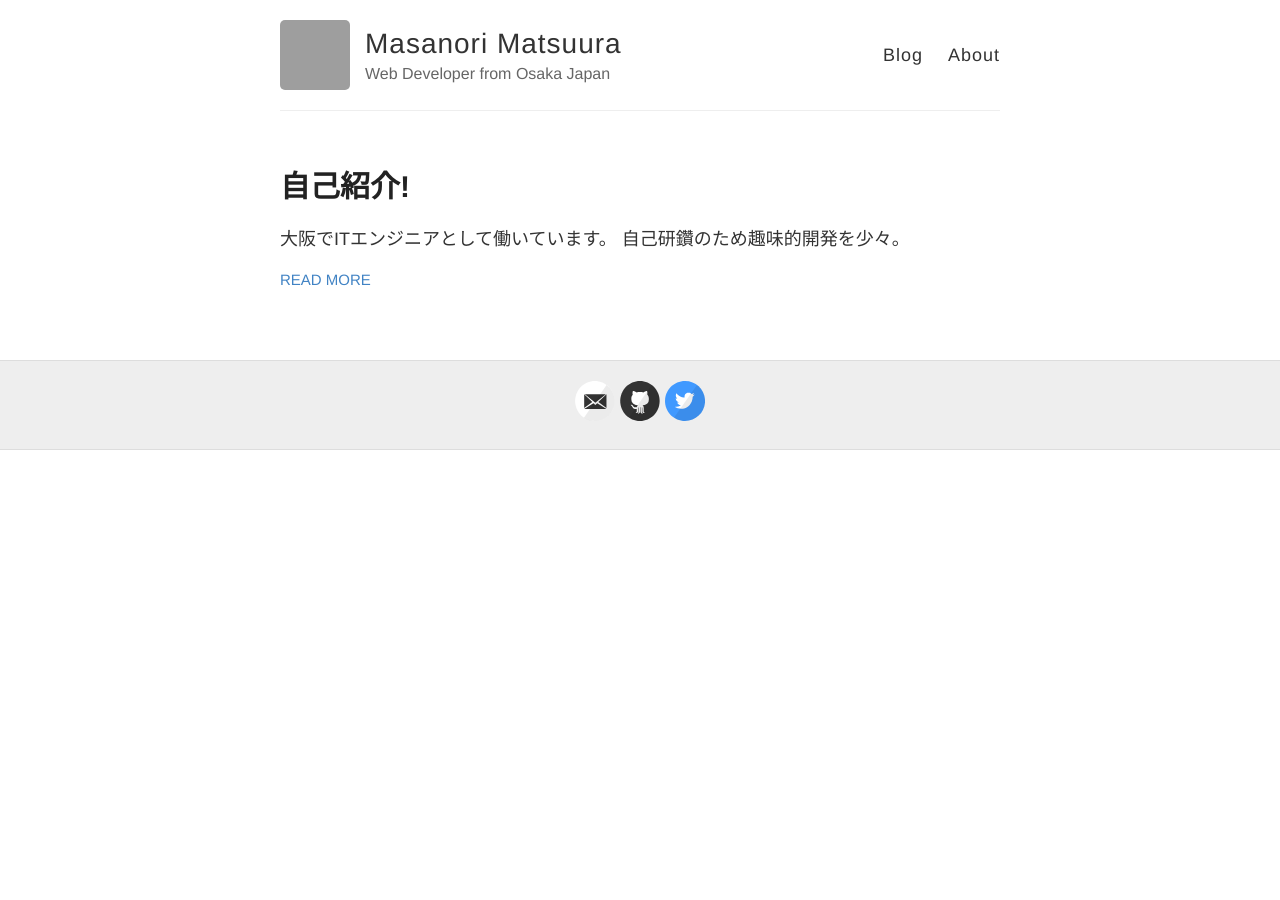
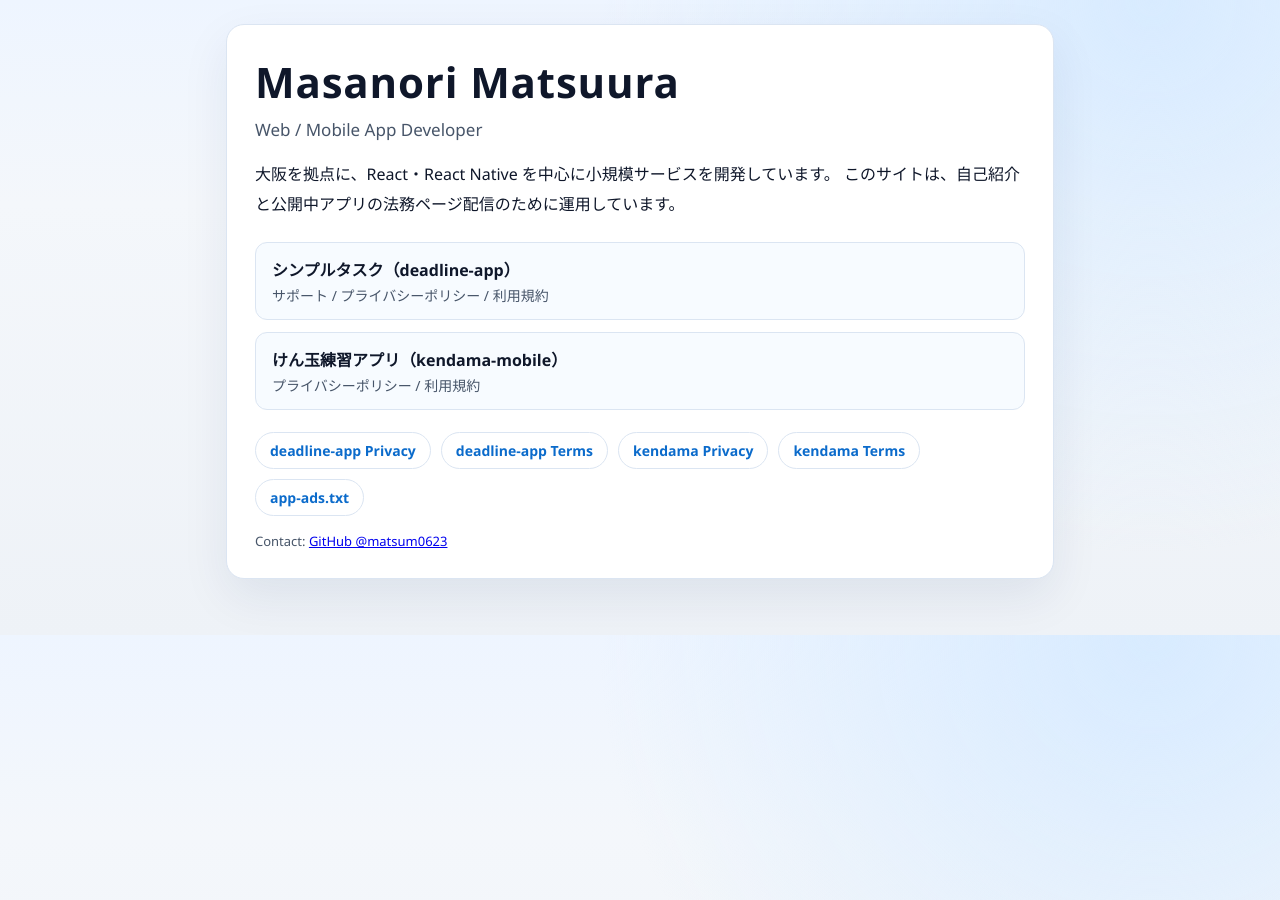
Before and after one commit to matsum0623/matsum0623.github.io, a Jekyll site: the page index.html, which Jekyll copies as it is, in a window 1280 px wide. Built offline with Jekyll 4.4.1, drawn with Linux system fonts in a browser that asks for light colours; grey boxes are pictures that could not be loaded.

Commit message:
refactor: replace Jekyll top with static profile page

```diff
--- a/index.html
+++ b/index.html
@@ -1,18 +1,159 @@
----
-layout: default
----
+<!doctype html>
+<html lang="ja">
+  <head>
+    <meta charset="UTF-8" />
+    <meta name="viewport" content="width=device-width, initial-scale=1.0" />
+    <title>Masanori Matsuura | Profile</title>
+    <meta
+      name="description"
+      content="Masanori Matsuuraの自己紹介ページです。公開中アプリのプライバシーポリシーとサポート情報を掲載しています。"
+    />
+    <style>
+      :root {
+        --bg: #f4f7fb;
+        --surface: #ffffff;
+        --text: #0f172a;
+        --muted: #475569;
+        --line: #dbe5f2;
+        --accent: #0b6bcb;
+      }
 
-<div class="posts">
-  {% for post in site.posts %}
-    <article class="post">
+      * {
+        box-sizing: border-box;
+      }
 
-      <h1><a href="{{ site.baseurl }}{{ post.url }}">{{ post.title }}</a></h1>
+      body {
+        margin: 0;
+        font-family: "Segoe UI", "Hiragino Kaku Gothic ProN", "Yu Gothic", sans-serif;
+        background:
+          radial-gradient(circle at 90% 0%, #d8ebff 0, transparent 42%),
+          linear-gradient(180deg, #eef5ff 0%, var(--bg) 32%, #eef2f7 100%);
+        color: var(--text);
+      }
 
-      <div class="entry">
-        {{ post.excerpt }}
-      </div>
+      .container {
+        max-width: 860px;
+        margin: 0 auto;
+        padding: 24px 16px 56px;
+      }
 
-      <a href="{{ site.baseurl }}{{ post.url }}" class="read-more">Read More</a>
-    </article>
-  {% endfor %}
-</div>
+      .hero {
+        background: var(--surface);
+        border: 1px solid var(--line);
+        border-radius: 18px;
+        padding: 28px;
+        box-shadow: 0 18px 48px rgba(11, 42, 84, 0.08);
+      }
+
+      h1 {
+        margin: 0;
+        font-size: clamp(28px, 5vw, 42px);
+        letter-spacing: 0.02em;
+      }
+
+      .subtitle {
+        margin-top: 8px;
+        font-size: 17px;
+        color: var(--muted);
+      }
+
+      .description {
+        margin-top: 18px;
+        line-height: 1.9;
+      }
+
+      .cards {
+        display: grid;
+        gap: 12px;
+        margin-top: 22px;
+      }
+
+      .card {
+        display: block;
+        text-decoration: none;
+        background: #f7fbff;
+        color: var(--text);
+        border: 1px solid var(--line);
+        border-radius: 12px;
+        padding: 14px 16px;
+      }
+
+      .card:hover {
+        border-color: #aacbf4;
+        background: #eff7ff;
+      }
+
+      .card-title {
+        font-size: 16px;
+        font-weight: 700;
+      }
+
+      .card-text {
+        margin-top: 4px;
+        color: var(--muted);
+        font-size: 14px;
+      }
+
+      .links {
+        margin-top: 22px;
+        display: flex;
+        flex-wrap: wrap;
+        gap: 10px;
+      }
+
+      .pill {
+        border: 1px solid var(--line);
+        border-radius: 999px;
+        padding: 8px 14px;
+        text-decoration: none;
+        color: var(--accent);
+        background: #fff;
+        font-weight: 600;
+        font-size: 14px;
+      }
+
+      .pill:hover {
+        background: #f0f7ff;
+      }
+
+      footer {
+        margin-top: 16px;
+        color: var(--muted);
+        font-size: 13px;
+      }
+    </style>
+  </head>
+  <body>
+    <main class="container">
+      <section class="hero">
+        <h1>Masanori Matsuura</h1>
+        <p class="subtitle">Web / Mobile App Developer</p>
+        <p class="description">
+          大阪を拠点に、React・React Native を中心に小規模サービスを開発しています。
+          このサイトは、自己紹介と公開中アプリの法務ページ配信のために運用しています。
+        </p>
+
+        <div class="cards">
+          <a class="card" href="/deadline-app/">
+            <div class="card-title">シンプルタスク（deadline-app）</div>
+            <div class="card-text">サポート / プライバシーポリシー / 利用規約</div>
+          </a>
+          <a class="card" href="/kendama-mobile/privacy-policy.html">
+            <div class="card-title">けん玉練習アプリ（kendama-mobile）</div>
+            <div class="card-text">プライバシーポリシー / 利用規約</div>
+          </a>
+        </div>
+
+        <div class="links">
+          <a class="pill" href="/deadline-app/privacy-policy.html">deadline-app Privacy</a>
+          <a class="pill" href="/deadline-app/terms-of-service.html">deadline-app Terms</a>
+          <a class="pill" href="/kendama-mobile/privacy-policy.html">kendama Privacy</a>
+          <a class="pill" href="/kendama-mobile/terms-of-service.html">kendama Terms</a>
+          <a class="pill" href="/app-ads.txt">app-ads.txt</a>
+        </div>
+
+        <footer>Contact: <a href="https://github.com/matsum0623" target="_blank" rel="noopener noreferrer">GitHub @matsum0623</a></footer>
+      </section>
+    </main>
+  </body>
+</html>
```
Also changed, not shown: .nojekyll (added), README.md.
